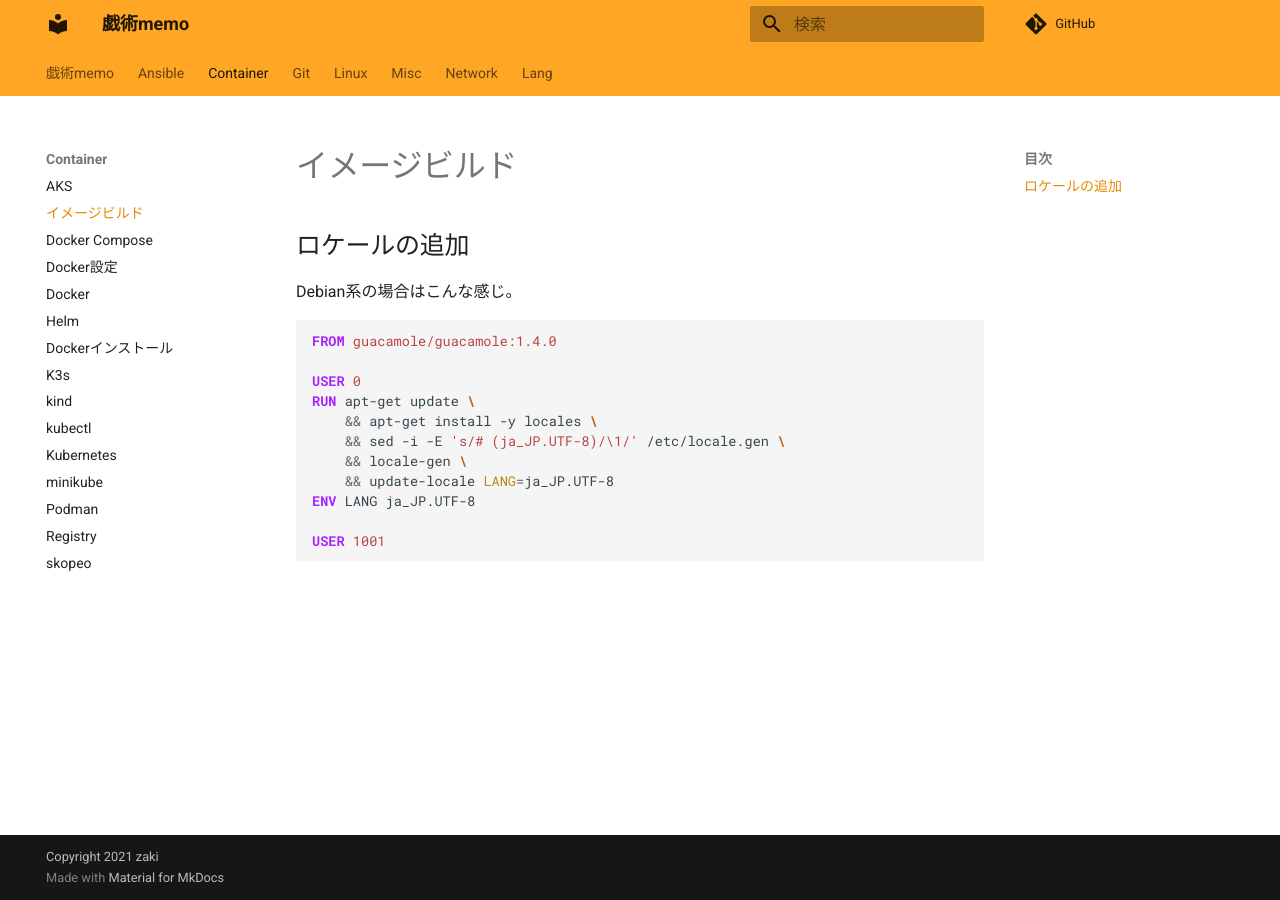
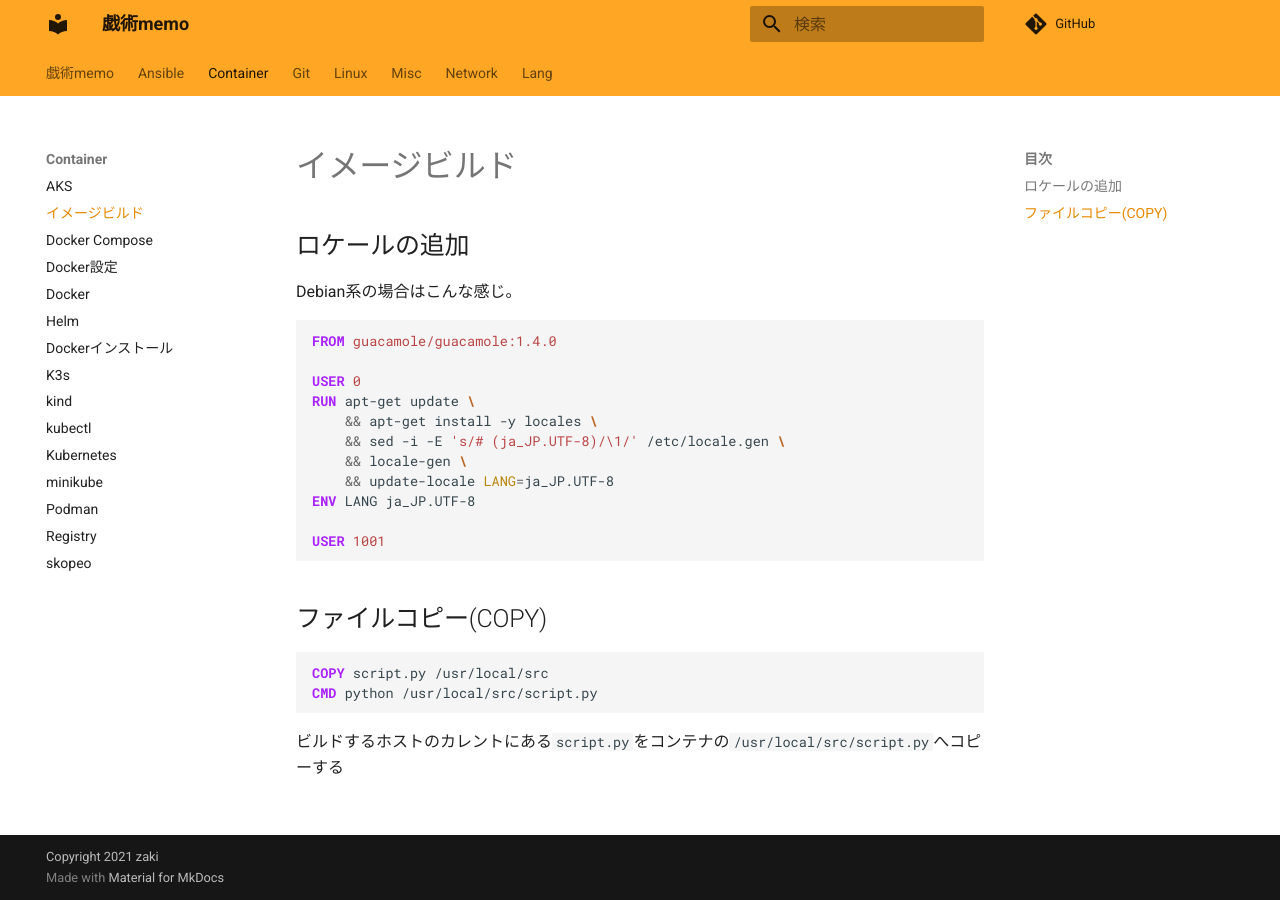
Before and after one commit to zaki-lknr/docs, an MkDocs documentation site: the page built from docs/Container/build.md, in a window 1280 px wide. Built offline with MkDocs 1.6.1 and Material for MkDocs 9.7.7, drawn with Linux system fonts in a browser that asks for light colours; comment, search, counter and statistics services are not loaded.

Commit message:
add: container/build: COPY

````diff
--- a/docs/Container/build.md
+++ b/docs/Container/build.md
@@ -17,3 +17,12 @@ ENV LANG ja_JP.UTF-8
 
 USER 1001
 ```
+
+## ファイルコピー(COPY)
+
+```Dockerfile
+COPY script.py /usr/local/src
+CMD python /usr/local/src/script.py
+```
+
+ビルドするホストのカレントにある`script.py`をコンテナの`/usr/local/src/script.py`へコピーする
````
